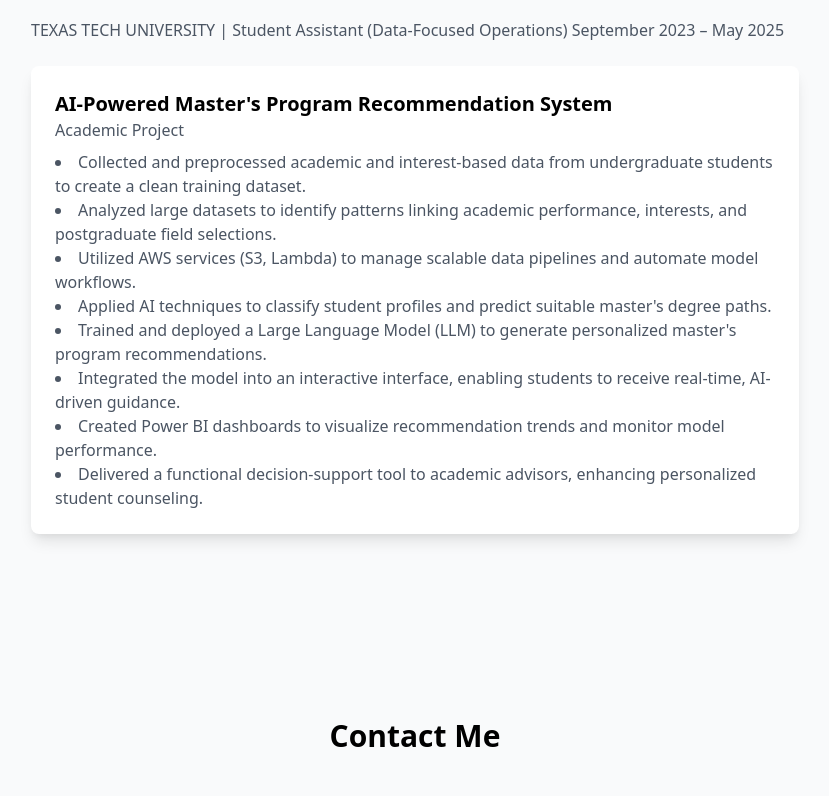
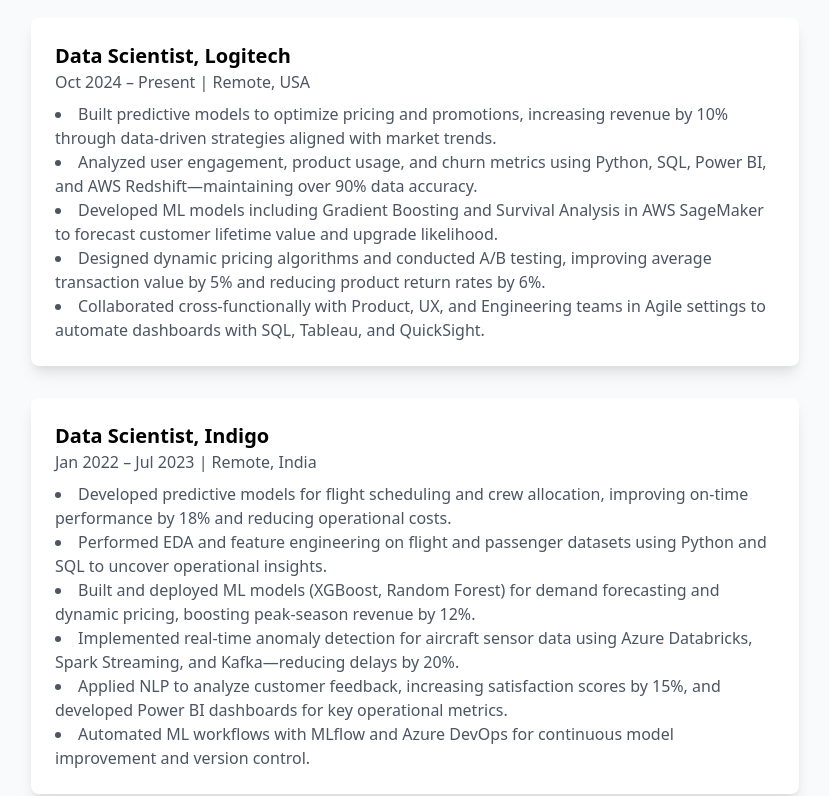
Before and after one commit to devireddyajay/portifolio, a plain HTML site: page index.html in a window 1280 px wide. Shown: the part 4050-4846 px from the top of the page, without its empty margins (225-1054 px from the left). Drawn offline with nearby package versions, Linux system fonts and the light colour scheme; files that its build step writes are made by us from their sources; files whose address does not match are found by name.

Commit message:
updated exp

```diff
--- a/index.html
+++ b/index.html
@@ -239,25 +239,51 @@
 <section id="work-experience" class="py-20 bg-gray-50">
   <div class="container mx-auto px-6">
     <h2 class="text-3xl font-bold text-center mb-12">Work Experience</h2>
-            <div class="max-w-3xl mx-auto">
-                <p class="text-gray-600 mb-6">TEXAS TECH UNIVERSITY | Student Assistant (Data-Focused Operations) September 2023 – May 2025</p>
-                <div class="bg-white p-6 rounded-lg shadow-lg mb-6">
-                    <h3 class="text-xl font-semibold">AI-Powered Master's Program Recommendation System</h3>
-                    <p class="text-gray-600 mb-2">Academic Project</p>
+
+    <div class="max-w-3xl mx-auto space-y-8">
+
+      <!-- Logitech -->
+      <div class="bg-white p-6 rounded-lg shadow-lg">
+        <h3 class="text-xl font-semibold">Data Scientist, Logitech</h3>
+        <p class="text-gray-600 mb-2">Oct 2024 – Present | Remote, USA</p>
         <ul class="text-gray-600 list-disc list-inside text-left">
-                        <li>Collected and preprocessed academic and interest-based data from undergraduate students to create a clean training dataset.</li>
-                        <li>Analyzed large datasets to identify patterns linking academic performance, interests, and postgraduate field selections.</li>
-                        <li>Utilized AWS services (S3, Lambda) to manage scalable data pipelines and automate model workflows.</li>
-                        <li>Applied AI techniques to classify student profiles and predict suitable master's degree paths.</li>
-                        <li>Trained and deployed a Large Language Model (LLM) to generate personalized master's program recommendations.</li>
-                        <li>Integrated the model into an interactive interface, enabling students to receive real-time, AI-driven guidance.</li>
-                        <li>Created Power BI dashboards to visualize recommendation trends and monitor model performance.</li>
-                        <li>Delivered a functional decision-support tool to academic advisors, enhancing personalized student counseling.</li>
+          <li>Built predictive models to optimize pricing and promotions, increasing revenue by 10% through data-driven strategies aligned with market trends.</li>
+          <li>Analyzed user engagement, product usage, and churn metrics using Python, SQL, Power BI, and AWS Redshift—maintaining over 90% data accuracy.</li>
+          <li>Developed ML models including Gradient Boosting and Survival Analysis in AWS SageMaker to forecast customer lifetime value and upgrade likelihood.</li>
+          <li>Designed dynamic pricing algorithms and conducted A/B testing, improving average transaction value by 5% and reducing product return rates by 6%.</li>
+          <li>Collaborated cross-functionally with Product, UX, and Engineering teams in Agile settings to automate dashboards with SQL, Tableau, and QuickSight.</li>
         </ul>
       </div>
+
+      <!-- Indigo -->
+      <div class="bg-white p-6 rounded-lg shadow-lg">
+        <h3 class="text-xl font-semibold">Data Scientist, Indigo</h3>
+        <p class="text-gray-600 mb-2">Jan 2022 – Jul 2023 | Remote, India</p>
+        <ul class="text-gray-600 list-disc list-inside text-left">
+          <li>Developed predictive models for flight scheduling and crew allocation, improving on-time performance by 18% and reducing operational costs.</li>
+          <li>Performed EDA and feature engineering on flight and passenger datasets using Python and SQL to uncover operational insights.</li>
+          <li>Built and deployed ML models (XGBoost, Random Forest) for demand forecasting and dynamic pricing, boosting peak-season revenue by 12%.</li>
+          <li>Implemented real-time anomaly detection for aircraft sensor data using Azure Databricks, Spark Streaming, and Kafka—reducing delays by 20%.</li>
+          <li>Applied NLP to analyze customer feedback, increasing satisfaction scores by 15%, and developed Power BI dashboards for key operational metrics.</li>
+          <li>Automated ML workflows with MLflow and Azure DevOps for continuous model improvement and version control.</li>
+        </ul>
+      </div>
+
+      <!-- Cigna -->
+      <div class="bg-white p-6 rounded-lg shadow-lg">
+        <h3 class="text-xl font-semibold">Jr Data Scientist, The Cigna Group</h3>
+        <p class="text-gray-600 mb-2">Jan 2021 – Dec 2021 | Andhra Pradesh, India</p>
+        <ul class="text-gray-600 list-disc list-inside text-left">
+          <li>Processed multi-source healthcare data (EHR, genetics, lifestyle) ensuring data quality and compliance for data-driven healthcare initiatives.</li>
+          <li>Developed and evaluated ML models for personalized medication recommendations using supervised and reinforcement learning.</li>
+          <li>Collaborated with clinicians to interpret model insights and document findings, improving accuracy and readiness for deployment.</li>
+        </ul>
+      </div>
+
     </div>
   </div>
 </section>
+
 
     <!-- Contact Section -->
     <section id="contact" class="py-20 bg-gray-50">
```
Lines whose indentation alone changed are shown as unchanged.
